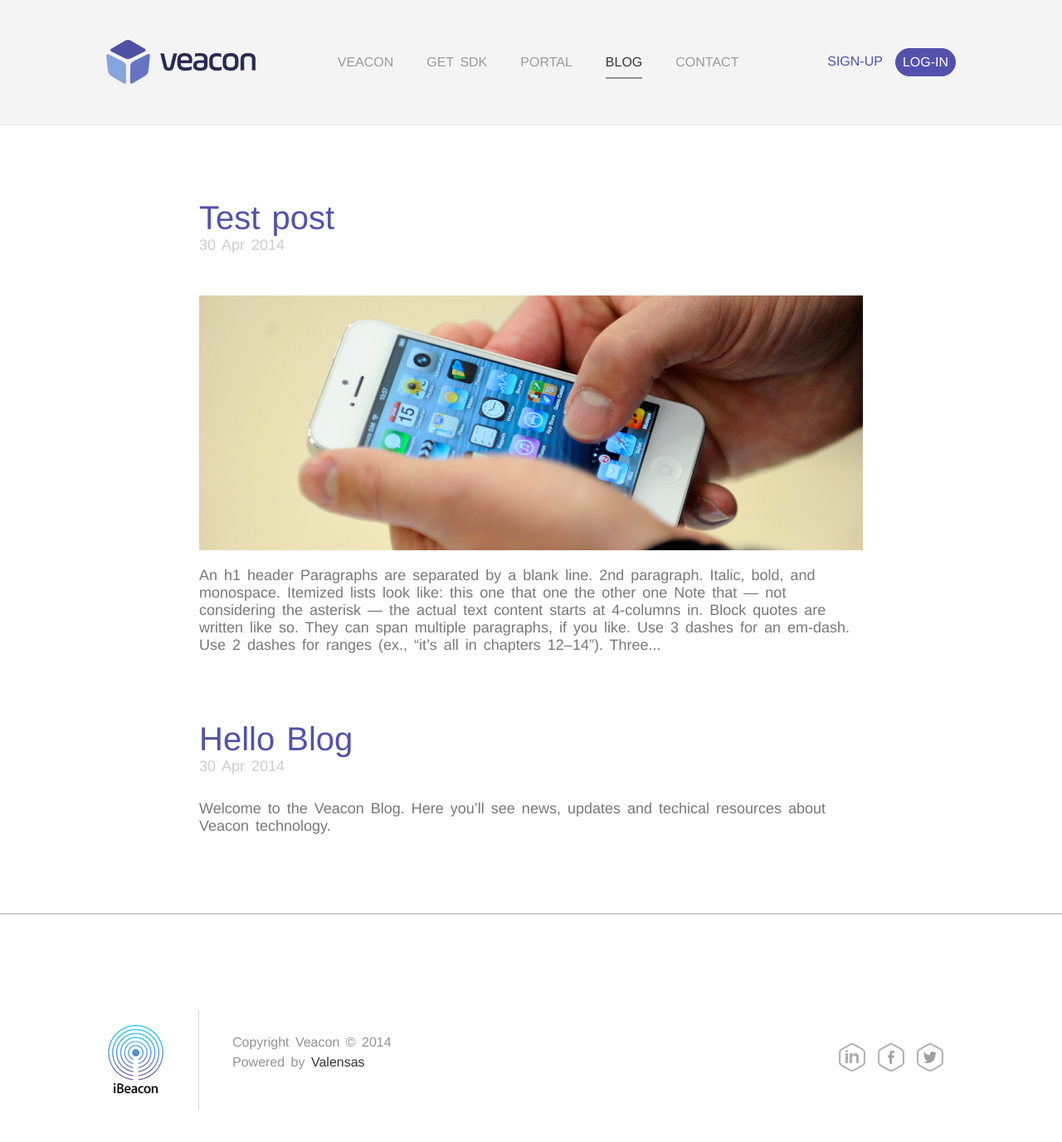
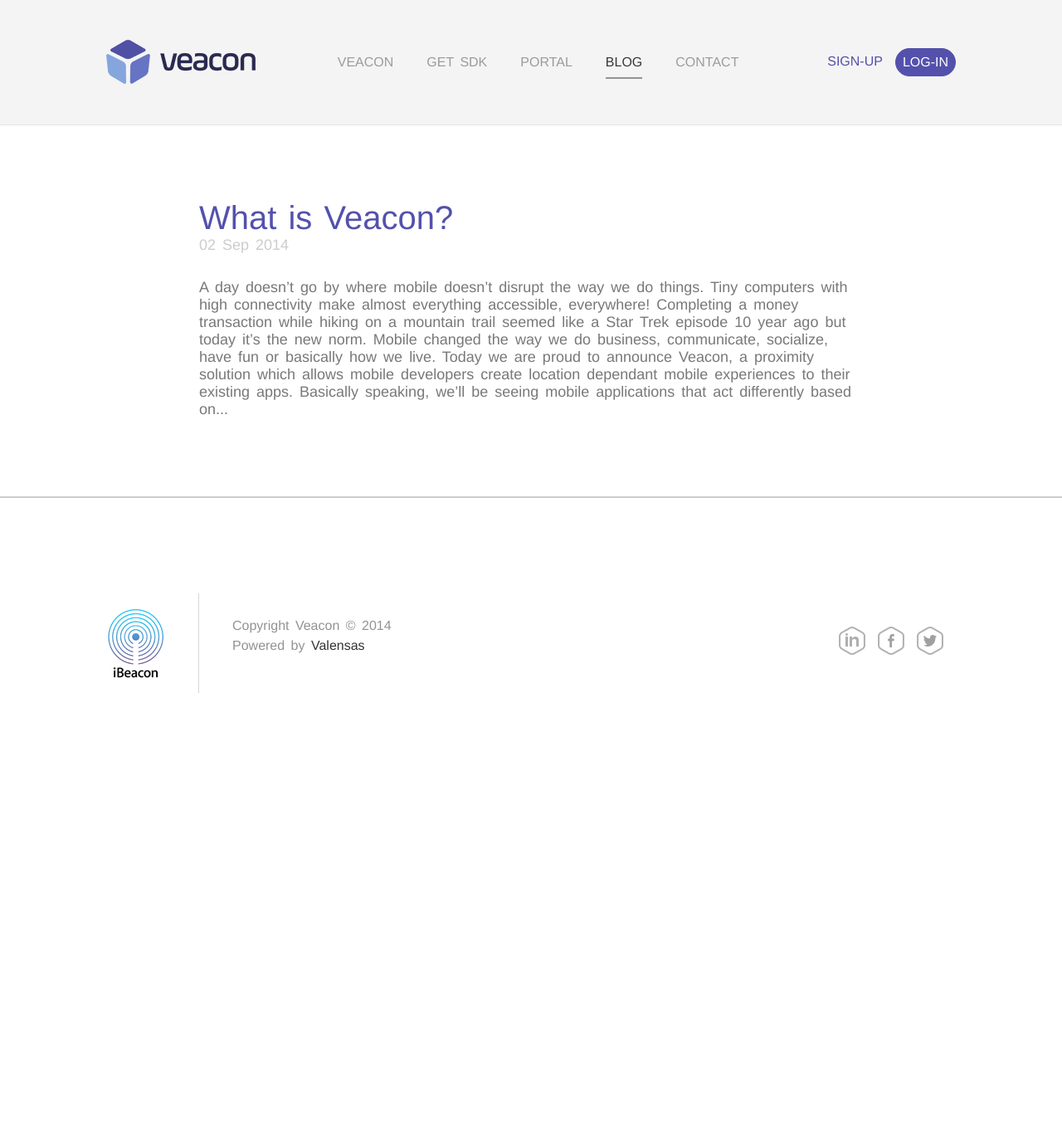
Before and after one commit to Valensas/veacon.com, a Jekyll site: the page built from blog/index.html, in a window 1280 px wide and 1400 px high. Shown: the top 1376 px of the window at 83% size. Built offline with Jekyll 4.4.1, drawn with Linux system fonts in a browser that asks for light colours; Markdown is read by kramdown in place of the engine named in the settings.

Commit message:
first post

```diff
--- a/_includes/header.html
+++ b/_includes/header.html
@@ -4,10 +4,10 @@
 		<a id="logo" class="valign" href="/"></a>
 		<ul id="menu" class="valign">
 			<li {% if page.type == "home" %} class="active-item" {% endif %}><a href="/">VEACON</a></li>
-			<li {% if page.type == "sdk" %} class="active-item" {% endif %}><a href="/sdk">GET SDK</a></li>
-			<li {% if page.type == "portal" %} class="active-item" {% endif %}><a href="/portal">PORTAL</a></li>
-			<li {% if page.type == "blog" %} class="active-item" {% endif %}><a href="/blog">BLOG</a></li>
-			<li {% if page.type == "contact" %} class="active-item" {% endif %}><a href="/contact">CONTACT</a></li>
+			<li {% if page.type == "sdk" %} class="active-item" {% endif %}><a href="/sdk/">GET SDK</a></li>
+			<li {% if page.type == "portal" %} class="active-item" {% endif %}><a href="/portal/">PORTAL</a></li>
+			<li {% if page.type == "blog" %} class="active-item" {% endif %}><a href="/blog/">BLOG</a></li>
+			<li {% if page.type == "contact" %} class="active-item" {% endif %}><a href="/contact/">CONTACT</a></li>
 		</ul>
 		<div id="portal-menu" class="valign">
 			<div class="sign-up"><a href="https://portal.veacon.com" target="_blank">SIGN-UP</a></div>
@@ -17,10 +17,10 @@
 </header>
 <ul class="mobile-menu">
 	<li {% if page.type == "home" %} class="active-item" {% endif %}><a href="/">VEACON</a></li>
-	<li {% if page.type == "sdk" %} class="active-item" {% endif %}><a href="/sdk">GET SDK</a></li>
-	<li {% if page.type == "portal" %} class="active-item" {% endif %}><a href="/portal">PORTAL</a></li>
-	<li {% if page.type == "blog" %} class="active-item" {% endif %}><a href="/blog">BLOG</a></li>
-	<li {% if page.type == "contact" %} class="active-item" {% endif %}><a href="/contact">CONTACT</a></li>
+	<li {% if page.type == "sdk" %} class="active-item" {% endif %}><a href="/sdk/">GET SDK</a></li>
+	<li {% if page.type == "portal" %} class="active-item" {% endif %}><a href="/portal/">PORTAL</a></li>
+	<li {% if page.type == "blog" %} class="active-item" {% endif %}><a href="/blog/">BLOG</a></li>
+	<li {% if page.type == "contact" %} class="active-item" {% endif %}><a href="/contact/">CONTACT</a></li>
 	<li><a href="https://portal.veacon.com" class="portal-link">SIGN-UP</a></li>
 	<li><a href="https://portal.veacon.com" class="portal-link">LOG-IN</a></li>
 </ul>
--- a/_includes/news_item.html
+++ b/_includes/news_item.html
@@ -7,6 +7,6 @@
 		{% if post.coverImage %}
 		<img src="{{ post.coverImage }}">
 		{% endif %}
-		{{ post.content | strip_html | truncatewords: 75 }}
+		{{ post.content | strip_html | truncatewords: 100 }}
 	</div>
 </div>
--- a/_posts/2014-04-30-hello-world.md
+++ /dev/null
@@ -1,6 +0,0 @@
----
-layout: post
-title: Hello Blog
-cover: /images/blue_veacon.jpg
----
-Welcome to the Veacon Blog. Here you'll see news, updates and techical resources about Veacon technology.
--- a/_posts/2014-04-30-test-post.md
+++ /dev/null
@@ -1,162 +0,0 @@
----
-layout: post
-title: Test post
-coverImage: /img/blog/iphone.jpg
----
-An h1 header
-============
-
-Paragraphs are separated by a blank line.
-
-2nd paragraph. *Italic*, **bold**, and `monospace`. Itemized lists
-look like:
-
-* this one
-* that one
-* the other one
-
-Note that --- not considering the asterisk --- the actual text
-content starts at 4-columns in.
-
-> Block quotes are
-> written like so.
->
-> They can span multiple paragraphs,
-> if you like.
-
-Use 3 dashes for an em-dash. Use 2 dashes for ranges (ex., "it's all
-in chapters 12--14"). Three dots ... will be converted to an ellipsis.
-Unicode is supported. ☺
-
-
-
-An h2 header
-------------
-
-Here's a numbered list:
-
-1. first item
-2. second item
-3. third item
-
-Note again how the actual text starts at 4 columns in (4 characters
-from the left side). Here's a code sample:
-
-# Let me re-iterate ...
-for i in 1 .. 10 { do-something(i) }
-
-As you probably guessed, indented 4 spaces. By the way, instead of
-indenting the block, you can use delimited blocks, if you like:
-
-~~~
-define foobar() {
-print "Welcome to flavor country!";
-}
-~~~
-
-(which makes copying & pasting easier). You can optionally mark the
-delimited block for Pandoc to syntax highlight it:
-
-~~~python
-import time
-# Quick, count to ten!
-for i in range(10):
-# (but not *too* quick)
-time.sleep(0.5)
-print i
-~~~
-
-
-
-### An h3 header ###
-
-Now a nested list:
-
-1. First, get these ingredients:
-
-* carrots
-* celery
-* lentils
-
-2. Boil some water.
-
-3. Dump everything in the pot and follow
-this algorithm:
-
-find wooden spoon
-uncover pot
-stir
-cover pot
-balance wooden spoon precariously on pot handle
-wait 10 minutes
-goto first step (or shut off burner when done)
-
-Do not bump wooden spoon or it will fall.
-
-Notice again how text always lines up on 4-space indents (including
-that last line which continues item 3 above).
-
-Here's a link to [a website](http://foo.bar), to a [local
-                                                    doc](local-doc.html), and to a [section heading in the current
-                                                                                    doc](#an-h2-header). Here's a footnote [^1].
-
-[^1]: Footnote text goes here.
-
-Tables can look like this:
-
-size  material      color
-----  ------------  ------------
-9     leather       brown
-10    hemp canvas   natural
-11    glass         transparent
-
-Table: Shoes, their sizes, and what they're made of
-
-(The above is the caption for the table.) Pandoc also supports
-multi-line tables:
-
---------  -----------------------
-keyword   text
---------  -----------------------
-red       Sunsets, apples, and
-other red or reddish
-things.
-
-green     Leaves, grass, frogs
-and other things it's
-not easy being.
---------  -----------------------
-
-A horizontal rule follows.
-
-***
-
-Here's a definition list:
-
-apples
-: Good for making applesauce.
-oranges
-: Citrus!
-tomatoes
-: There's no "e" in tomatoe.
-
-Again, text is indented 4 spaces. (Put a blank line between each
-term/definition pair to spread things out more.)
-
-Here's a "line block":
-
-| Line one
-|   Line too
-| Line tree
-
-and images can be specified like so:
-
-![example image](example-image.jpg "An exemplary image")
-
-Inline math equations go in like so: $\omega = d\phi / dt$. Display
-math should get its own line and be put in in double-dollarsigns:
-
-$$I = \int \rho R^{2} dV$$
-
-And note that you can backslash-escape any punctuation characters
-which you wish to be displayed literally, ex.: \`foo\`, \*bar\*, etc.
--- /dev/null
+++ b/_posts/2014-09-02-what-is-veacon.md
@@ -0,0 +1,41 @@
+---
+layout: post
+title: What is Veacon?
+---
+A day doesn't go by where mobile doesn't disrupt the way we do
+things. Tiny computers with high connectivity make almost
+everything accessible, everywhere! Completing a money transaction
+while hiking on a mountain trail seemed like a Star Trek episode 10
+year ago but today it's the new norm. Mobile changed the way we do
+business, communicate, socialize, have fun or basically how we
+live.
+
+Today we are proud to announce Veacon, a proximity solution which
+allows mobile developers create location dependant mobile
+experiences to their existing apps. Basically speaking, we'll be
+seeing mobile applications that act differently based on location
+that will continue to change the way we do things in a good way.
+These experiences range from receiving a coupon in your favourite
+store to withdrawing money from an ATM using just a phone. Stay
+tuned for projects and case studies developed by our team. But we
+can't wait to hear your projects too, so let's [signup here](http://portal.veacon.com)
+and get started.
+
+Technically speaking, Veacon is based on the Apple iBeacon micro-location
+protocol which uses Bluetooth Low Energy to communicate with nearby
+devices through the help of a Beacon (sensor). Veacon consists of
+several elements; a physical sensor, a management portal, SDK for
+developers and a demo app for testing purposes. Users can signup
+and start playing around with iBeacon for free using the Veacon
+Portal and [Veacon iOS App](http://appstore.com/veacon). Sensors
+will be available for sale on our website, register to our
+newsletter and stay updated on news, pricing and availability. If
+you're an iOS developer don't forget to [download the Veacon SDK](https://github.com/Valensas/VeaconSDK).
+
+Follow us:
+
+[Twitter](http://twitter.com/getveacon),
+
+[Linkedin](http://linkedin.com/company/veacon),
+
+[Facebook](http://www.facebook.com/getveacon)
```
